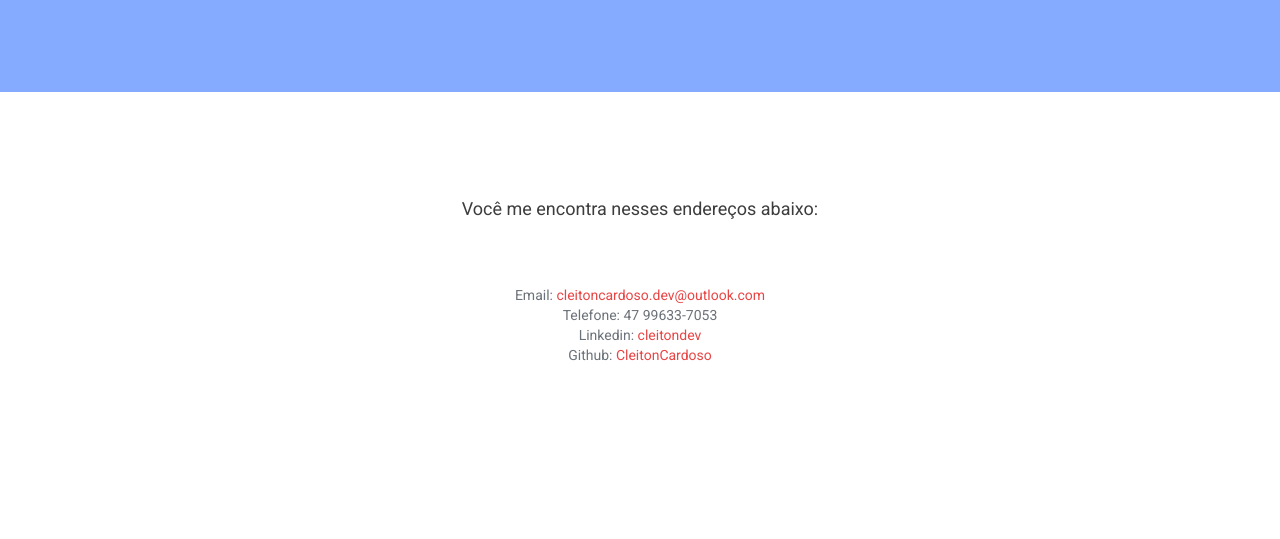
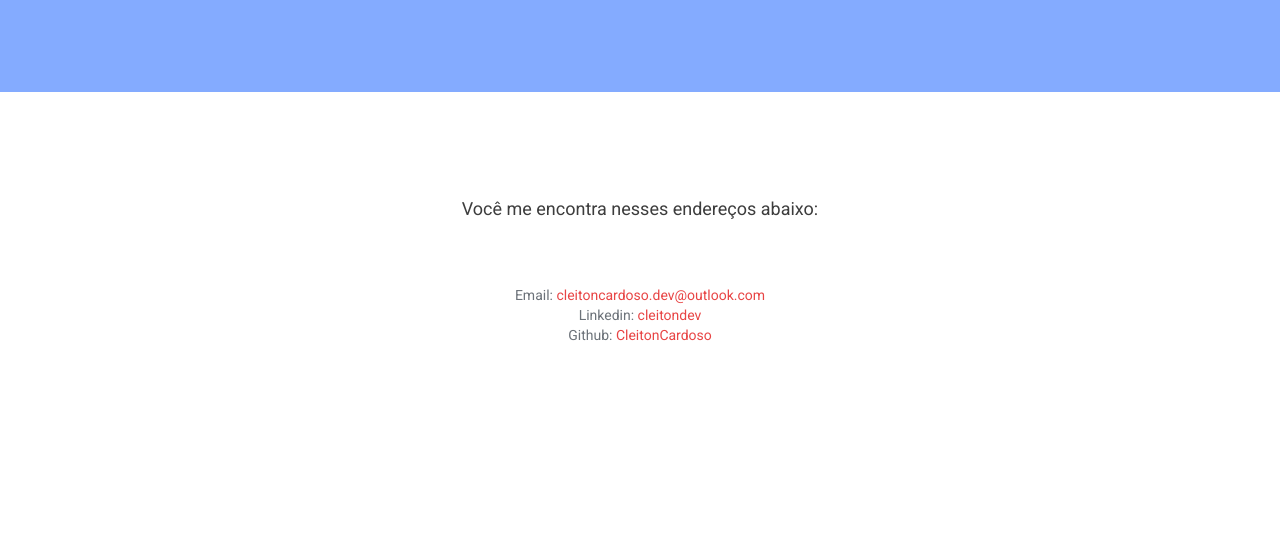
Before and after one commit to CleitonCardoso/CleitonCardoso.github.io, a plain HTML site: page contact.html in a window 1280 px wide. Shown: the part 272-811 px from the top of the page. Drawn offline with nearby package versions, Linux system fonts and the light colour scheme.

Commit message:
Update contact.html

```diff
--- a/contact.html
+++ b/contact.html
@@ -61,7 +61,6 @@
           <div id="message"></div>
           <ul>
             <li>Email: <a href="mailto:cleitoncardoso.dev@outlook.com">cleitoncardoso.dev@outlook.com</a> </li>
-            <li>Telefone: 47 99633-7053</li>
             <li>Linkedin: <a target="_blank" href="https://www.linkedin.com/in/cleitondev/">cleitondev</a></li>
             <li>Github: <a href="https://github.com/CleitonCardoso">CleitonCardoso</a></li>
           </ul>
```
